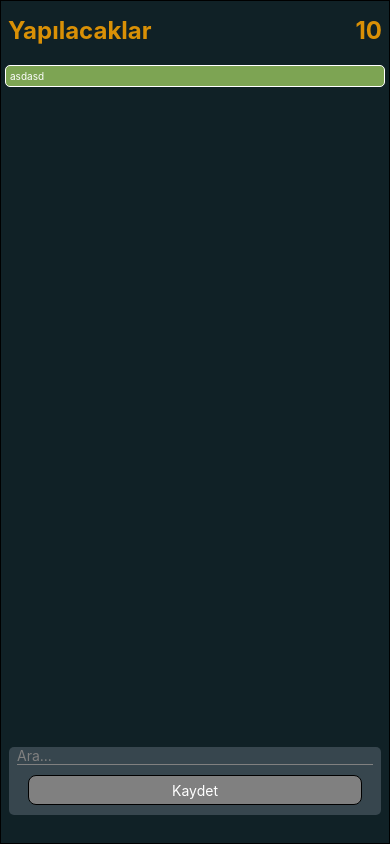
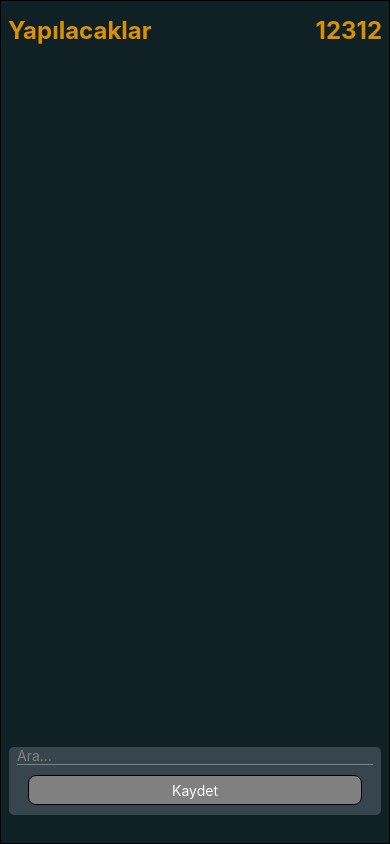
Before and after one commit to korayerdem89/todoapp4mobile, a React Native app: screen / in a window 390 px wide. Built offline with nearby package versions, Linux system fonts and the light colour scheme.

Commit message:
listing tasks by clicking on the button is OK

```diff
--- a/src/App.js
+++ b/src/App.js
@@ -1,22 +1,55 @@
 import React, {useState} from 'react';
-import {SafeAreaView, StyleSheet, Text, View} from 'react-native';
-import InputBox from './components/InputBox';
+
+import {
+  SafeAreaView,
+  StyleSheet,
+  Text,
+  View,
+  TextInput,
+  TouchableOpacity,
+} from 'react-native';
+import Task from './components/Task';
 
 const App = () => {
-const [number, setNumber]= useState(10)
+  const [task, setTask] = useState();
+  const [taskItems, setTaskItems] = useState([]);
 
+  function handleAddTask() {
+    setTaskItems([...taskItems, task]);
+    setTask(null);
+  }
 
   return (
     <SafeAreaView style={styles.container}>
       <View style={styles.top_side}>
         <View style={styles.header}>
           <Text style={styles.headerText}>Yapılacaklar</Text>
-          <Text style={styles.headerText}>{number}</Text>
+          <Text style={styles.headerText}>12312</Text>
         </View>
-        <Text style={styles.listView}>asdasd</Text>
+        <View>
+          { taskItems.map((item, index) => {
+            return <Task key={index} text={item} />
+          }
+          )}
+
+        </View>
       </View>
       <View style={styles.task_container}>
-        <InputBox />
+        <View style={styles.inputBox}>
+          <TextInput
+            placeholder="Ara..."
+            style={styles.textInput}
+            placeholderTextColor="gray"
+            value={task}
+            onChangeText={text => setTask(text)}
+          />
+          <TouchableOpacity
+            disabled={false}
+            style={styles.button}
+            onPress={() => handleAddTask()}>
+            <Text style={styles.buttonTitle}>Kaydet</Text>
+          </TouchableOpacity>
+        </View>
       </View>
     </SafeAreaView>
   );
@@ -46,17 +79,33 @@ const styles = StyleSheet.create({
   task_container: {
     marginBottom: 20,
   },
-  listView: {
+
+  inputBox: {
+    backgroundColor: '#37464e',
+    margin: 8,
+    borderRadius: 5,
+    paddingHorizontal: 8,
+    alignItems: 'center',
+  },
+  textInput: {
     color: 'white',
+    borderBottomWidth: 1,
+    borderColor: 'gray',
+    marginBottom: 10,
+    width: '100%',
+  },
+  button: {
+    display: 'flex',
+    alignItems: 'center',
+    justifyContent: 'center',
     borderWidth: 1,
-    borderColor: 'white',
-    borderRadius: 5,
-    marginHorizontal: 4,
-    marginVertical: 5,
-    backgroundColor: '#7da453',
-    padding: 4,
-    fontSize: 10,
+    width: '94%',
+    borderRadius: 8,
+    height: 30,
+    backgroundColor: 'gray',
+    marginBottom: 10,
   },
+  buttonTitle: {color: 'white'},
 });
 
 export default App;
--- a/src/components/InputBox/InputBox.js
+++ /dev/null
@@ -1,29 +0,0 @@
-/* eslint-disable prettier/prettier */
-import React, {useState} from 'react';
-import {TextInput, View, Text, TouchableOpacity} from 'react-native';
-import styles from './InputBox.styles';
-
-const InputBox = () => {
-
-  const [task, setTask] = useState();
-
-  function handleAddTask() {
-    console.log(task)
-  }
-  return (
-    <View style={styles.container}>
-      <TextInput
-        placeholder="Ara..."
-        style={styles.textInput}
-        placeholderTextColor="gray"
-        value={task}
-        onChangeText = {text => setTask(text)}
-      />
-      <TouchableOpacity disabled={false} style={styles.button} onPress={() => handleAddTask()} >
-        <Text style={styles.buttonTitle}>Kaydet</Text>
-      </TouchableOpacity>
-    </View>
-  );
-};
-
-export default InputBox;
--- a/src/components/InputBox/InputBox.styles.js
+++ /dev/null
@@ -1,31 +0,0 @@
-/* eslint-disable prettier/prettier */
-import {StyleSheet} from 'react-native';
-
-export default StyleSheet.create({
-  container: {
-    backgroundColor: '#37464e',
-    margin: 8,
-    borderRadius: 5,
-    paddingHorizontal: 8,
-    alignItems: 'center',
-  },
-  textInput: {
-    color: 'white',
-    borderBottomWidth: 1,
-    borderColor: 'gray',
-    marginBottom: 10,
-    width: '100%',
-  },
-  button: {
-    display: 'flex',
-    alignItems: 'center',
-    justifyContent: 'center',
-    borderWidth: 1,
-    width: '94%',
-    borderRadius: 8,
-    height: 30,
-    backgroundColor: 'gray',
-    marginBottom: 10,
-  },
-  buttonTitle: {color: 'white'},
-});
--- a/src/components/InputBox/index.js
+++ /dev/null
@@ -1 +0,0 @@
-export {default} from './InputBox';
--- /dev/null
+++ b/src/components/Task.js
@@ -0,0 +1,13 @@
+import React from 'react';
+import {View, Text} from 'react-native';
+import styles from './Task.style';
+
+const Card = (props) => {
+  return (
+    <View style={styles.container}>
+      <Text style={{color: '#d4e2c8'}}>{props.text}</Text>
+    </View>
+  );
+};
+
+export default Card;
--- /dev/null
+++ b/src/components/Task.style.js
@@ -0,0 +1,11 @@
+import {StyleSheet} from 'react-native';
+export default StyleSheet.create({
+  container: {
+    borderWidth: 2,
+    backgroundColor: '#7ca452',
+    padding: 5,
+    borderRadius: 7,
+    marginHorizontal: 5,
+    marginVertical: 3,
+  },
+});
--- /dev/null
+++ b/src/components/index.js
@@ -0,0 +1 @@
+export {default} from './Task';
```
